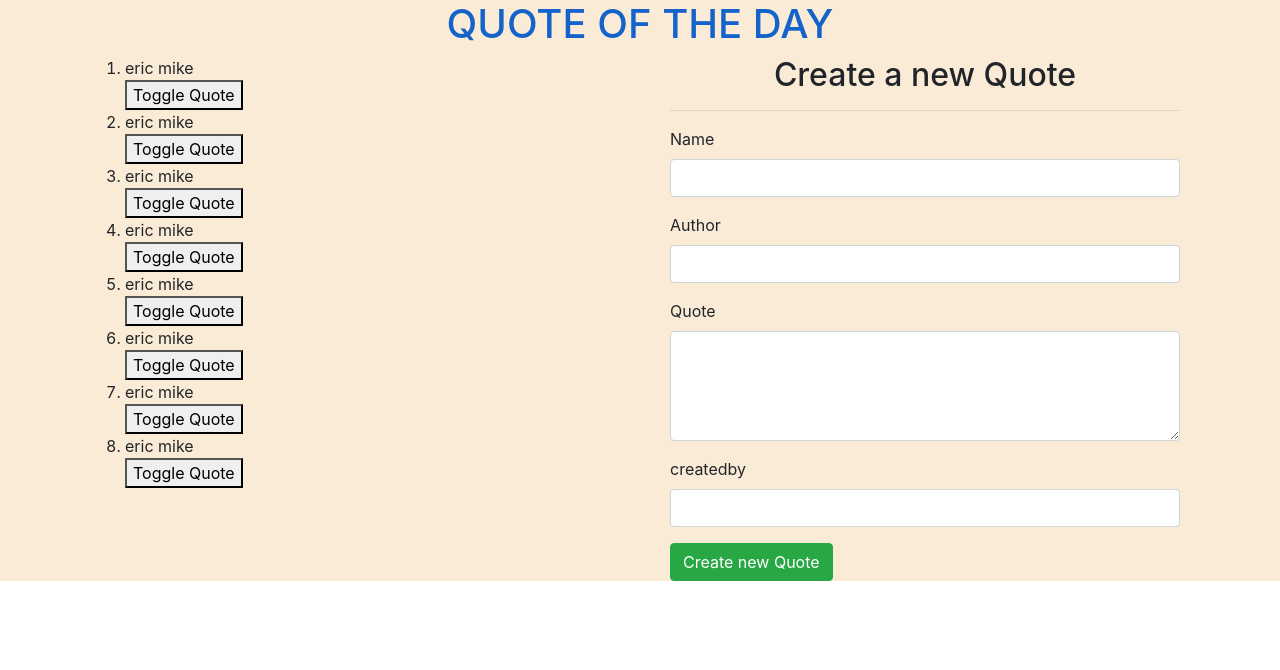
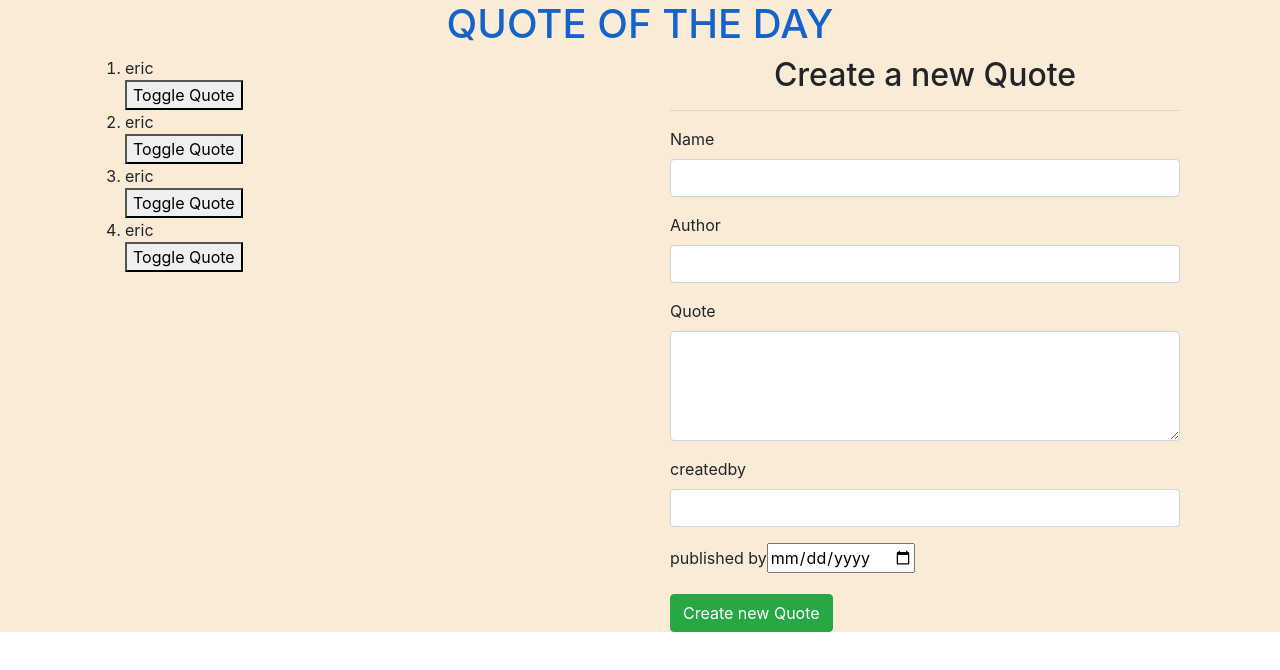
Before and after one commit to adriankiprono/quotes-project, an Angular app: page / in a window 1280 px wide. Shown: the top 670 px of the page. Built offline with nearby package versions, Linux system fonts and the light colour scheme.

Commit message:
add date to forn

```diff
--- a/src/app/quote-description/quote-description.component.html
+++ b/src/app/quote-description/quote-description.component.html
@@ -1,2 +1,7 @@
-<p>{{quote.quote}}</p>
+<p>{{quote.quote}}
+    {{quote.author}}
+   {{quote.createdby}}
+   {{quote.published|date}}
+
+</p>
 <button (click)='quoteDelete(true)'>Delete the Quote</button>
--- a/src/app/quote-form/quote-form.component.html
+++ b/src/app/quote-form/quote-form.component.html
@@ -42,6 +42,16 @@
                     </div>
 
             </div>
+            <div class="form-group">
+                <label for="published">published by</label>
+                <input type='date' id="published" [(ngModel)]="newQuote.published" name="published" #published="ngModel" required>
+          <div [hidden]="published.valid || published.pristine" class="alert alert-danger">
+            <p>Date is required</p>
+          </div>
+
+
+            </div>
+
             <div>
                     <button type="submit" class="btn btn-success">Create  new Quote</button>
             </div>
--- a/src/app/quote-form/quote-form.component.ts
+++ b/src/app/quote-form/quote-form.component.ts
@@ -8,7 +8,7 @@ import { Quote} from '../quote'
   styleUrls: ['./quote-form.component.css']
 })
 export class QuoteFormComponent implements OnInit {
-  newQuote = new Quote ('','','','',);
+  newQuote = new Quote ('','','','',new Date());
   @Output() addQuote = new EventEmitter<Quote>();
 
   submitQuote(){
--- a/src/app/quote.ts
+++ b/src/app/quote.ts
@@ -1,6 +1,6 @@
 export class Quote {
     showQuote:boolean;
-    constructor(public name: string,public author: string,public quote: string ,public createdby:string ){
+    constructor(public name: string,public author: string,public quote: string ,public createdby:string , public published:Date ){
         this.showQuote=false;
     }
 }
--- a/src/app/quote/quote.component.html
+++ b/src/app/quote/quote.component.html
@@ -4,8 +4,8 @@
                         <ol >
                                 <div *ngFor='let quote of quotes;let i =index' >
                                     <li>{{quote.name }}
-                                        {{quote.author}}
-                                        {{quote.createdby}}
+
+
                                     </li>
                                         <button (click)='toggleQuote(i)'>Toggle Quote</button>
                                         <app-quote-description *ngIf='quote.showQuote'[quote]='quote' (isComplete)='deleteQuote($event,i)'></app-quote-description>
@@ -13,7 +13,7 @@
                         </ol>
                 </div>
                 <div class="col-md-6">
-                    <app-quote-form (addQuote)="addQuote($event)"></app-quote-form>
+                    <app-quote-form (addQuote)="addNewQuote($event)"></app-quote-form>
 
                 </div>
 
--- a/src/app/quote/quote.component.ts
+++ b/src/app/quote/quote.component.ts
@@ -8,14 +8,11 @@ import { Quote } from '../quote'
 })
 export class QuoteComponent implements OnInit {
   quotes:Quote[]=[
-    new Quote ('eric','mike','shglsk',''),
-    new Quote ('eric','mike','shglsk',''),
-    new Quote ('eric','mike','shglsk',''),
-    new Quote ('eric','mike','shglsk',''),
-    new Quote ('eric','mike','shglsk', ''),
-    new Quote ('eric','mike','shglsk',''),
-    new Quote ('eric','mike','shglsk',''),
-    new Quote ('eric','mike','shglsk',''),
+    new Quote ('eric','mike','shglsk','',new Date ()),
+    new Quote ('eric','mike','shglsk','',new Date ()),
+    new Quote ('eric','mike','shglsk','',new Date ()),
+    new Quote ('eric','mike','shglsk','',new Date ()),
+
 
 
   ];
```
